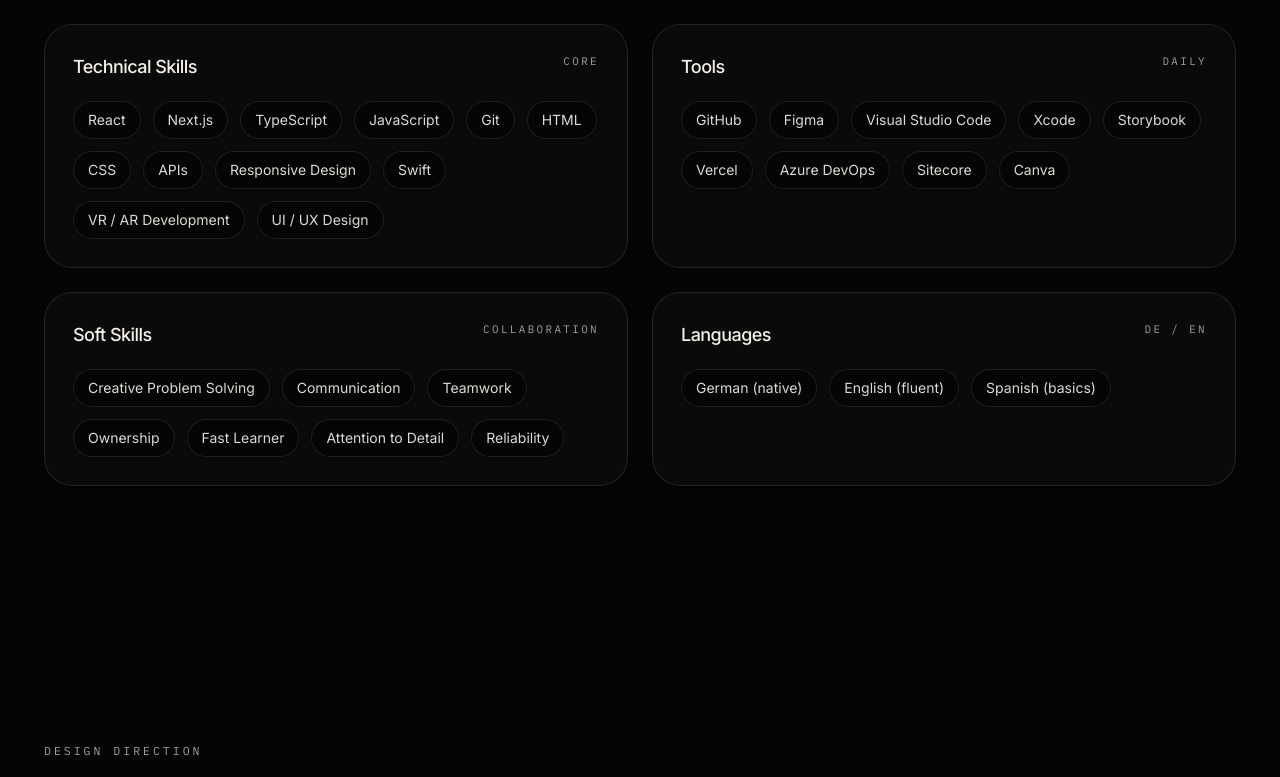
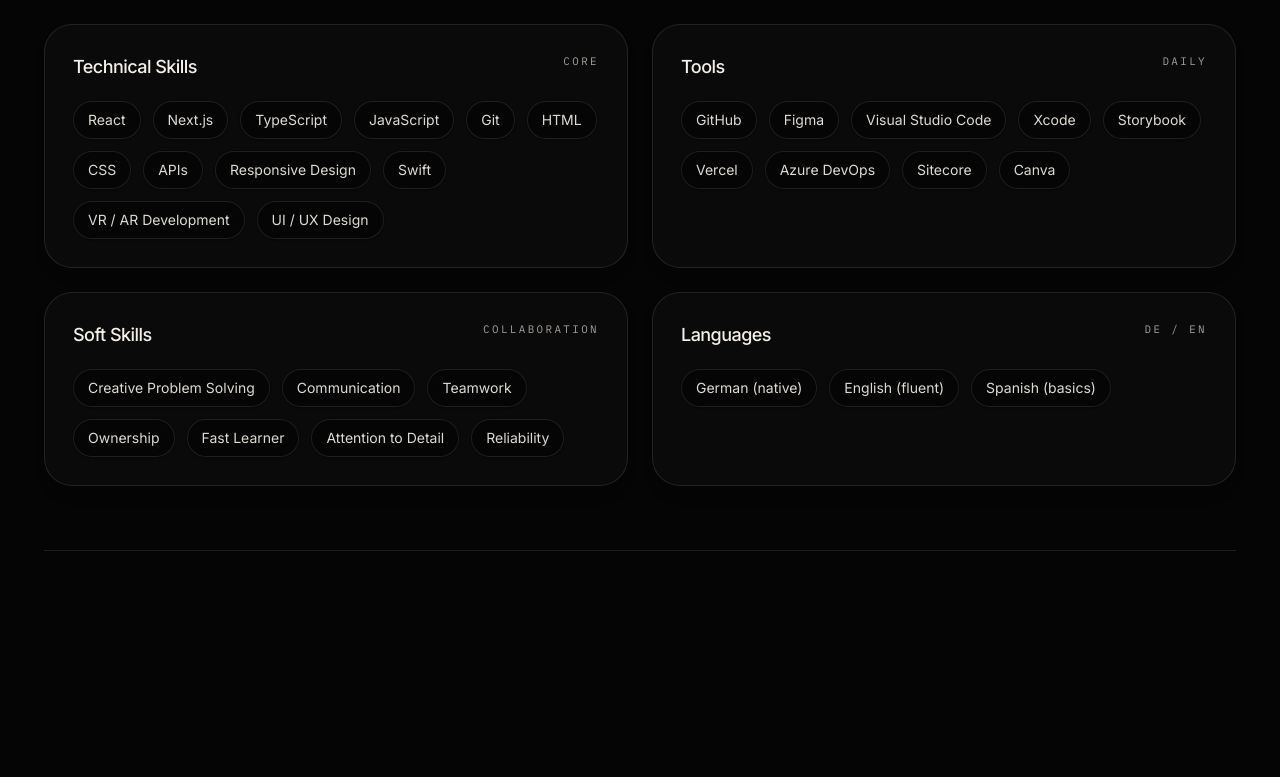
Before and after one commit to leonajosephine/modern-portfolio, a Next.js app: page / in a window 1280 px wide. Shown: the part 1200-1977 px from the top of the page. Built offline with nearby package versions, Linux system fonts and the light colour scheme.

Commit message:
feat: push for deployment

```diff
--- a/components/sections/About.tsx
+++ b/components/sections/About.tsx
@@ -144,6 +144,10 @@
             </div>
           ))}
         </motion.div>
+
+        {/* Divider */}
+        <div className="mt-16 h-[1px] w-full bg-border" />
+
       </div>
     </section>
   );
```
